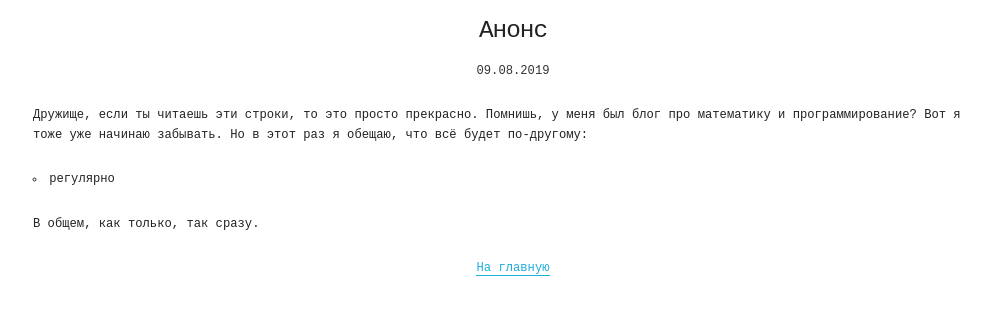
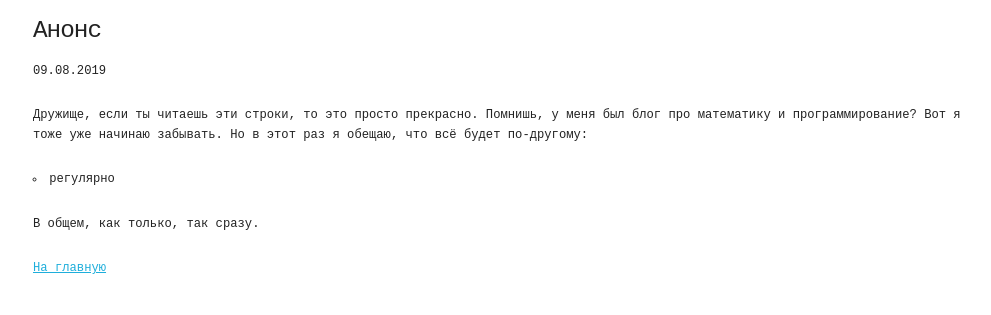
Before and after one commit to citrux/citrux.github.io, a Jekyll site: the page built from _posts/2019-08-09-announce.markdown, in a window 1280 px wide. Shown: the top 315 px of the page, without its empty margins (127-1118 px from the left). Built offline with Jekyll 4.4.1, drawn with Linux system fonts in a browser that asks for light colours.

Commit message:
Simplify styles

```diff
--- a/assets/main.css
+++ b/assets/main.css
@@ -1,25 +1,5 @@
 * {
     font-family: monospace;
-    font-weight: normal;
-}
-
-h1 {
-    font-weight: lighter;
-    text-align: center;
-}
-
-article>header {
-    text-align: center;
-    font-weight: lighter;
-}
-
-article>footer>nav {
-    text-align: center;
-}
-
-.dt-published {
-    display:inline-block;
-    color: #333;
 }
 
 .post-list {
@@ -27,23 +7,9 @@ article>footer>nav {
     padding-left: 0;
 }
 
-a {
-    text-decoration: none;
-    border-bottom: 1px solid;
-}
-
 @media only screen and (prefers-color-scheme: dark) {
     body {
         color: rgb(218, 218, 218);
         background-color: rgb(54, 54, 56);
     }
-
-
-    h1 {
-        color: rgba(255, 255, 255, 0.780392);
-    }
-
-    .dt-published {
-        color: rgba(255, 255, 255, 0.780392);
-    }
 }
```
